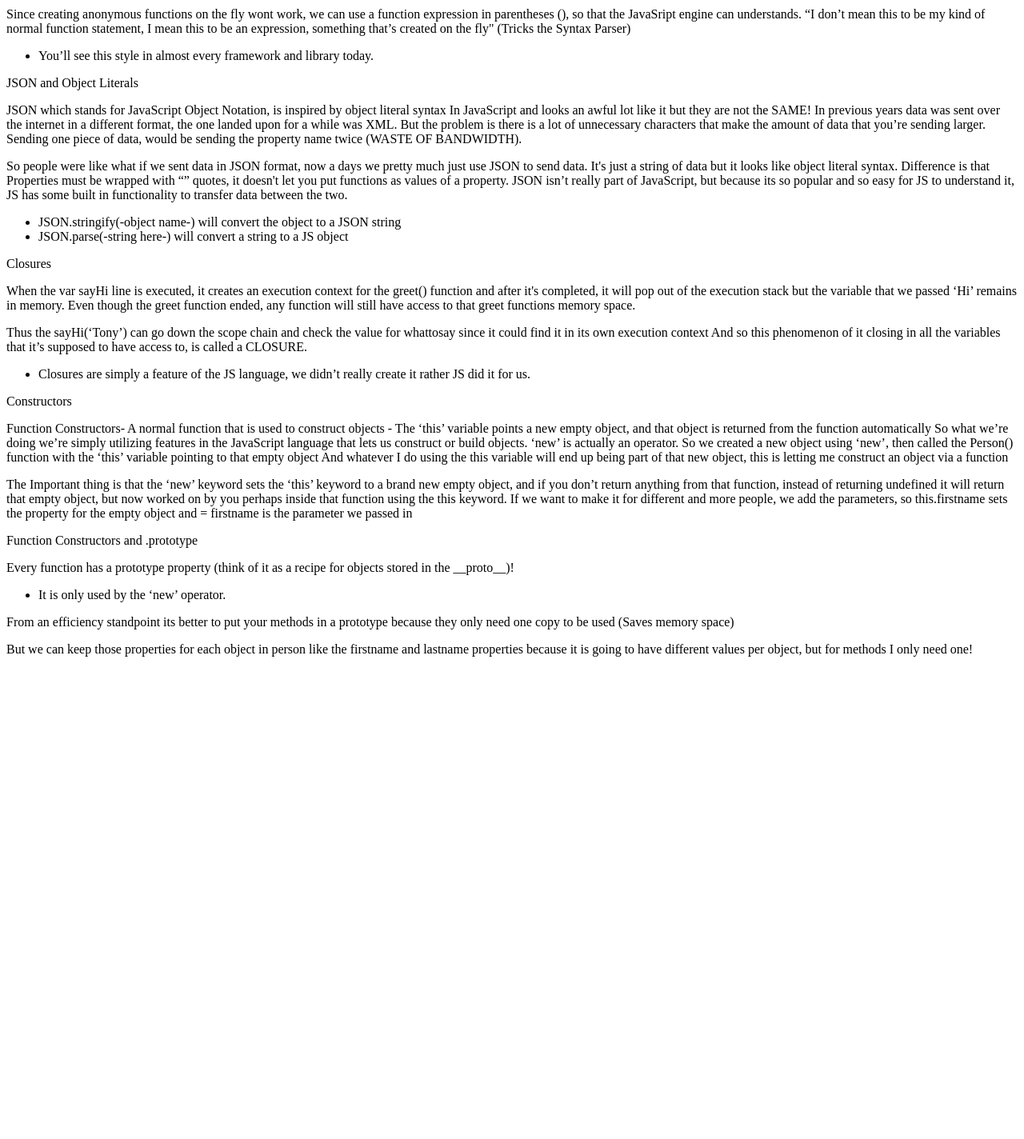
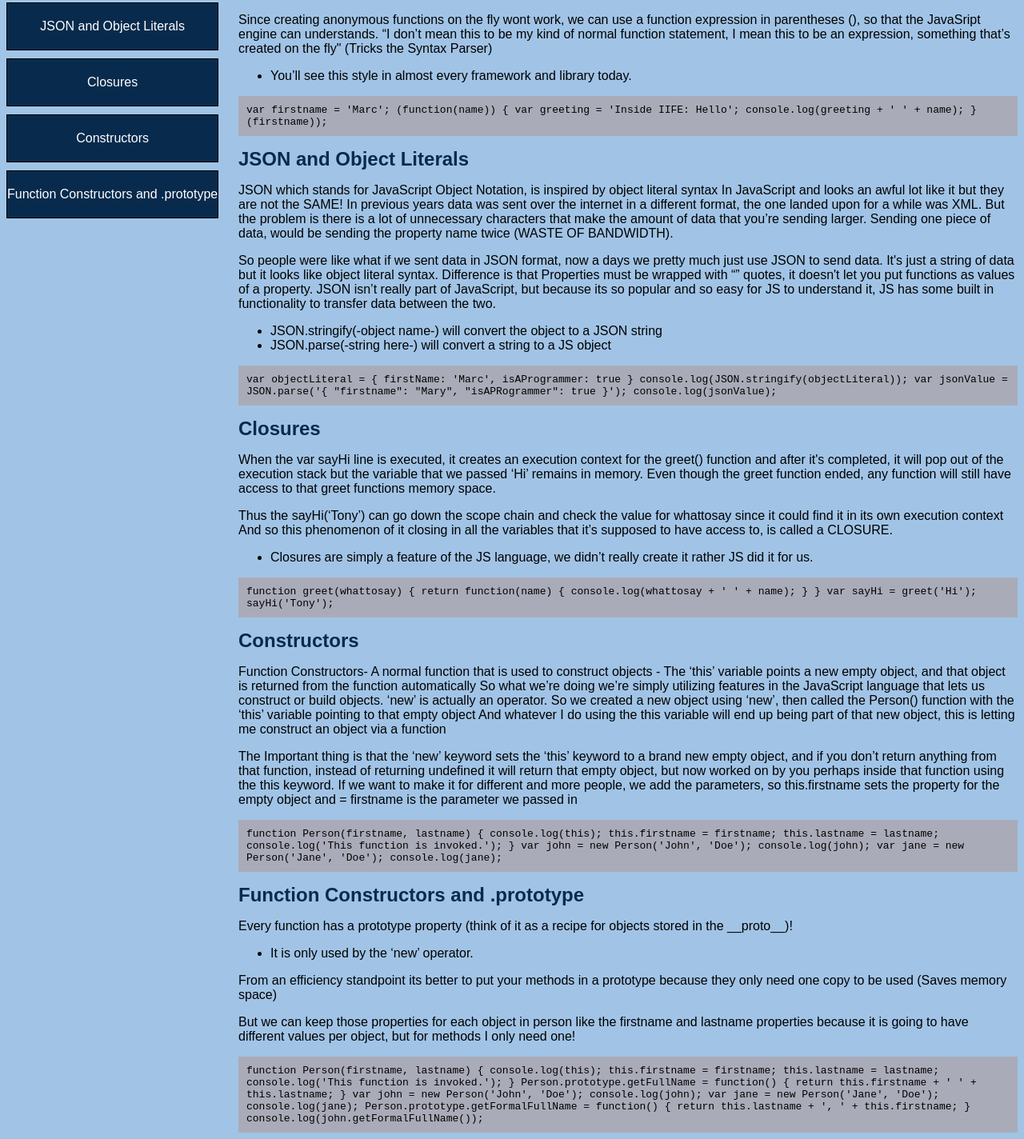
Before and after one commit to marcCodez/technical_documentation_page, a plain HTML site: page index.html in a window 1280 px wide. Shown: the part 103-1527 px from the top of the page at 80% size. Before the commit the page ends 940 px from the top, so only its background shows below. Drawn offline with Linux system fonts and the light colour scheme.

Commit message:
all requirements complete, just need to fix code spacing and minor styling

```diff
--- a/index.html
+++ b/index.html
@@ -1,13 +1,15 @@
 <!DOCTYPE html>
 <html>
-	<head></head>
+	<head>
+		<link rel="stylesheet" type="text/css" href="stylesheet.css">
+	</head>
 	<body>
+		<div class="main-body">
 		<script src="https://cdn.freecodecamp.org/testable-projects-fcc/v1/bundle.js"></script>
 
-		<main id="main-doc">
 		<nav id="navbar">
-				<header>
-					JavaScript Understanding the Weird Parts - Anthony Alicea
+			<header id="topheader">
+				JS Understanding the Weird Parts
 			</header>
 			<a href="#IIFEs" class="nav-link">IIFEs</a>
 			<a href="#JSON_and_Object_Literals" class="nav-link"
@@ -19,6 +21,8 @@
 				>Function Constructors and .prototype</a
 			>
 		</nav>
+		<main id="main-doc">
+
 			<section class="main-section" id="IIFEs">
 				<header>IIFEs</header>
 				<p>
@@ -40,7 +44,15 @@
 					</ul>
 
 				</p>
-				<code></code>
+				<code>
+					var firstname = 'Marc';
+
+					(function(name)) {
+					var greeting = 'Inside IIFE: Hello';
+					console.log(greeting + ' ' + name);
+
+					}(firstname));
+				</code>
 			</section>
 			<section class="main-section" id="JSON_and_Object_Literals">
 				<header>JSON and Object Literals</header>
@@ -73,7 +85,17 @@
 
 
 				</p>
-				<code></code>
+				<code>
+					var objectLiteral = {
+						firstName: 'Marc',
+						isAProgrammer: true
+					}
+					console.log(JSON.stringify(objectLiteral));
+
+					var jsonValue = JSON.parse('{ "firstname": "Mary", "isAPRogrammer": true }');
+
+					console.log(jsonValue);
+				</code>
 			</section>
 			<section class="main-section" id="Closures">
 				<header>Closures</header>
@@ -98,7 +120,14 @@
 					</ul>
 
 				</p>
-				<code></code>
+				<code>function greet(whattosay) {
+					return function(name) {
+						console.log(whattosay + ' ' + name);
+					}
+					}
+				var sayHi = greet('Hi');
+				sayHi('Tony');
+				</code>
 			</section>
 			<section class="main-section" id="Constructors">
 				<header>Constructors</header>
@@ -122,7 +151,22 @@
 					people, we add the parameters, so this.firstname sets the property for
 					the empty object and = firstname is the parameter we passed in
 				</p>
-				<code></code>
+				<code>
+					function Person(firstname, lastname) {
+
+						console.log(this);
+						this.firstname = firstname;
+						this.lastname = lastname;
+						console.log('This function is invoked.');
+
+					}
+
+					var john = new Person('John', 'Doe');
+					console.log(john);
+
+					var jane = new Person('Jane', 'Doe');
+					console.log(jane);
+				</code>
 			</section>
 			<section class="main-section" id="Function_Constructors_and_.prototype">
 				<header>Function Constructors and .prototype</header>
@@ -133,9 +177,34 @@
 					From an efficiency standpoint its better to put your methods in a prototype because they only need one copy to be used (Saves memory space)
 					</p>
 				<p>But we can keep those properties for each object in person like the firstname and lastname properties because it is going to have different values per object, but for methods I only need one! </p>
-				<code></code>
+				<code>
+					function Person(firstname, lastname) {
+
+						console.log(this);
+						this.firstname = firstname;
+						this.lastname = lastname;
+						console.log('This function is invoked.');
+
+					}
+
+					Person.prototype.getFullName = function() {
+						return this.firstname + ' ' + this.lastname;
+					}
+
+					var john = new Person('John', 'Doe');
+					console.log(john);
+
+					var jane = new Person('Jane', 'Doe');
+					console.log(jane);
+
+					Person.prototype.getFormalFullName = function() {
+						return this.lastname + ', ' + this.firstname;
+					}
+
+					console.log(john.getFormalFullName());
+				</code>
 			</section>
 		</main>
+	</div>
 	</body>
-	<html></html>
 </html>
--- a/stylesheet.css
+++ b/stylesheet.css
@@ -0,0 +1,65 @@
+* {
+	background-color: #a1c4e6;
+}
+
+div.main-body {
+	display: grid;
+	grid-template-columns: minmax(270px, auto) 1fr; /*!minmax will be our nav bar column, whereas 1fr will be the rest of the content!!-The minmax CSS function defines a size >= to min and <= to max, auto is the max value which Represents the largest max-content contribution of the grid items occupying the grid track.
+    min-content. Grid also introduces an additional length unit to help us create flexible grid tracks(simply the space between 2 lines). The new fr unit represents a fraction of the available space in the grid container */
+	grid-template-areas: "menu content"; /* labels each grid area, so the 2 columns */
+	grid-gap: 20px;
+	font-family: Arial, Helvetica, sans-serif;
+}
+
+#topheader {
+	font-weight: bold;
+	color: black;
+}
+nav#navbar {
+	/* first columns given to the navbar made in html */
+	grid-area: menu;
+	position: fixed;
+}
+
+nav#navbar a {
+	display: block;
+	border: 1px solid black;
+	padding: 20px 0px;
+	text-align: center;
+	margin: 10px 0;
+	text-decoration: none;
+	color: white;
+	background-color: #082b4d;
+}
+
+main#main-doc {
+	grid-area: content;
+	color: black;
+}
+
+section.main-section header {
+	font-size: 1.5em;
+	/* 	Relative to the font-size of the element (2em means 2 times the size of the current font)
+    Practical in creating perfectly scalable layout! */
+	font-weight: bold;
+	color: #082b4d;
+	padding-top: 15px;
+}
+
+code {
+	background-color: #aaabb8;
+	display: block;
+	padding: 10px;
+	color: black;
+}
+
+@media screen and (max-width: 750px) {
+	/* so if its ever below 750px run this code */
+	div.main-body {
+		grid-template-columns: 1fr; /*remember we used this ealier, it represents a fraction of tha avilable space. In this case it will span the whole column */
+		grid-template-areas: "menu" "mainContent";
+	}
+	nav#navbar {
+		position: inherit;
+	}
+}
```
Lines whose indentation alone changed are shown as unchanged.
